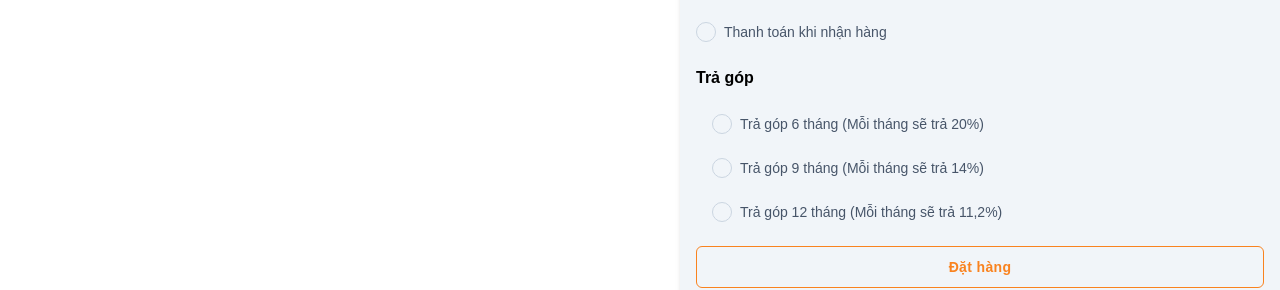
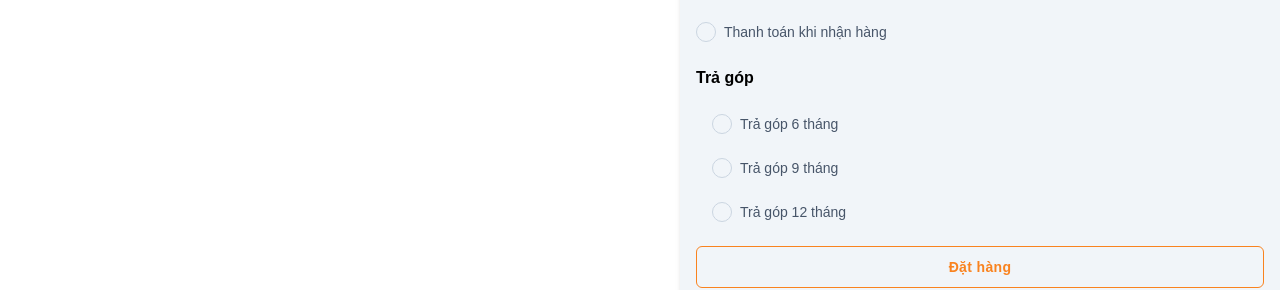
Before and after one commit to tranvanhieu20032001/Ondia, a React (Vite) app in the folder frontend/: page /cart/checkout in a window 1280 px wide. Shown: the part 800-1090 px from the top of the page. Built offline with nearby package versions, Linux system fonts and the light colour scheme; no server answers; a web font is replaced by a local one; what quill-resize-image would draw is missing.

Commit message:
update checkout method

```diff
--- a/frontend/src/components/checkout/YourOrder.jsx
+++ b/frontend/src/components/checkout/YourOrder.jsx
@@ -3,7 +3,7 @@ import { backendDomain, SummaryApi } from "../../common";
 import Context from "../../context";
 import axios from "axios";
 
-function YourOrder({ orders, coupon }) {
+function YourOrder({ orders, coupon, onTotalChange }) {
   const { userData } = useContext(Context);
   const [products, setProducts] = useState({});
 
@@ -19,7 +19,7 @@ function YourOrder({ orders, coupon }) {
       const dataApi = dataResponse.data;
       setProducts((prev) => ({
         ...prev,
-        [productId]: dataApi.product, // Lưu thông tin sản phẩm theo productId
+        [productId]: dataApi.product,
       }));
     } catch (error) {
       console.log(error);
@@ -30,7 +30,7 @@ function YourOrder({ orders, coupon }) {
     if (!userData) {
       orders.forEach((order) => {
         if (!products[order.productId]) {
-          showProduct(order.productId); // Gọi API nếu chưa có sản phẩm trong state
+          showProduct(order.productId);
         }
       });
     }
@@ -65,11 +65,19 @@ function YourOrder({ orders, coupon }) {
 
   const discount = coupon
     ? coupon.discountType === "percentage"
-      ? (subtotal * coupon.value) / 100 // Giảm giá theo phần trăm
-      : coupon.value // Giảm giá theo giá trị cố định
+      ? (subtotal * coupon.value) / 100
+      : coupon.value
     : 0;
 
   const totalPrice = subtotal - discount;
+
+  // Gọi callback để truyền totalPrice ngược lên component cha
+  useEffect(() => {
+    if (onTotalChange) {
+      onTotalChange(totalPrice);
+    }
+  }, [totalPrice, onTotalChange]);
+
   const getProductPrice = (product) => {
     return product?.saleprice !== 0 ? product?.saleprice : product?.price;
   };
@@ -80,17 +88,12 @@ function YourOrder({ orders, coupon }) {
       <hr />
       {orders.map((order) => {
         const productId = order?.productId;
-        const product = userData ? order?.product : products[productId]; // Nếu không có userData, lấy từ state `products`
-
-        const productImage =
-          product?.avatar || order?.product?.avatar;
+        const product = userData ? order?.product : products[productId];
+        const productImage = product?.avatar || order?.product?.avatar;
         const productName = product?.name || order?.product?.name;
         const productPrice =
           getProductPrice(product) || getProductPrice(order?.product);
-        console.log("price", order?.product?.saleprice);
-
         const quantity = order?.quantity;
-
         const totalProductPrice = productPrice * quantity;
 
         return (
@@ -130,8 +133,6 @@ function YourOrder({ orders, coupon }) {
             {subtotal?.toLocaleString()} đ
           </span>
         </p>
-
-        {/* Hiển thị giảm giá nếu có */}
         {coupon && discount > 0 && (
           <p className="text-sm lg:text-base flex justify-between pl-10">
             Discount
@@ -142,7 +143,6 @@ function YourOrder({ orders, coupon }) {
             </span>
           </p>
         )}
-
         <p className="text-sm lg:text-base flex justify-between pl-10">
           Shipping
           <span className="font-medium text-sm lg:text-[16px]">Free</span>
--- a/frontend/src/components/layouts/Myorder.jsx
+++ b/frontend/src/components/layouts/Myorder.jsx
@@ -20,7 +20,7 @@ function Myorder() {
         withCredentials: true,
       });
       setOrders(response.data.orders);
-      console.log("Order",orders);
+      // console.log("Order",orders);
 
       setFilteredOrders(response.data.orders); // Initialize filtered orders
     } catch (error) {
@@ -79,18 +79,18 @@ function Myorder() {
   const closeModal = () => {
     setSelectedOrder(null); // Close the modal by clearing the selected order
   };
-  const getPaymentMethodText = (paymentMethod) => {
+  const getPaymentMethodText = (paymentMethod,totalPrice) => {
     switch (paymentMethod) {
       case 'cod':
         return 'Thanh toán khi nhận hàng';
       case 'bank':
         return 'Chuyển khoản ngân hàng';
       case 'gop6':
-        return 'Trả góp 6 tháng';
+        return `Trả góp 6 tháng (mỗi tháng phải trả ${(totalPrice*0.2).toLocaleString()})`;
       case 'gop9':
-        return 'Trả góp 9 tháng';
+        return `Trả góp 9 tháng (mỗi tháng phải trả ${(totalPrice*0.14).toLocaleString()})`;
       case 'gop12':
-        return 'Trả góp 12 tháng';
+        return `Trả góp 12 tháng (mỗi tháng phải trả ${(totalPrice*0.112).toLocaleString()})`;
       default:
         return 'Phương thức thanh toán không xác định';
     }
@@ -175,7 +175,7 @@ function Myorder() {
                     {order?.phone}
                   </td>
                   <td className="px-2 py-3 text-xs text-gray-700">
-                  {getPaymentMethodText(order?.paymentMethod)}
+                  {getPaymentMethodText(order?.paymentMethod,order?.totalPrice)}
                   </td>
                   <td className="px-2 py-3 text-xs text-gray-700">
                     {order?.totalPrice
--- a/frontend/src/components/layouts/ViewOrder.jsx
+++ b/frontend/src/components/layouts/ViewOrder.jsx
@@ -6,18 +6,18 @@ import LoadingPage from "../loading/LoadingPage";
 function ViewOrder({ order, onClose }) {
   const [products, setProducts] = useState([]);
   const [loading, setLoading] = useState(false);
-  const getPaymentMethodText = (paymentMethod) => {
+  const getPaymentMethodText = (paymentMethod,totalPrice) => {
     switch (paymentMethod) {
       case 'cod':
         return 'Thanh toán khi nhận hàng';
       case 'bank':
         return 'Chuyển khoản ngân hàng';
       case 'gop6':
-        return 'Trả góp 6 tháng';
+        return `Trả góp 6 tháng (mỗi tháng phải trả ${(totalPrice*0.2).toLocaleString()})`;
       case 'gop9':
-        return 'Trả góp 9 tháng';
+        return `Trả góp 9 tháng (mỗi tháng phải trả ${(totalPrice*0.14).toLocaleString()})`;
       case 'gop12':
-        return 'Trả góp 12 tháng';
+        return `Trả góp 12 tháng (mỗi tháng phải trả ${(totalPrice*0.112).toLocaleString()})`;
       default:
         return 'Phương thức thanh toán không xác định';
     }
@@ -121,7 +121,7 @@ function ViewOrder({ order, onClose }) {
                 {order?.email}
               </td>
               <td className="px-2 py-3 text-xs text-gray-700 border-r">
-                {getPaymentMethodText(order?.paymentMethod)}
+                {getPaymentMethodText(order?.paymentMethod,order?.totalPrice)}
               </td>
               <td className="px-2 py-3 text-xs text-gray-700 border-r">
                 {" "}
--- a/frontend/src/page/Checkout.jsx
+++ b/frontend/src/page/Checkout.jsx
@@ -23,6 +23,11 @@ function Checkout() {
   const [loading, setLoading] = useState(false);
   const [billingData, setBillingData] = useState({});
   const [coupon, setCoupon] = useState(null);
+  const [totalPrice, setTotalPrice] = useState(0); // Lưu giá trị totalPrice từ component con
+
+  const handleTotalPriceChange = (newTotal) => {
+    setTotalPrice(newTotal);
+  };
 
   const userDetails = useSelector((state) => state?.user?.user?.user);
 
@@ -261,7 +266,7 @@ function Checkout() {
           <CouponForm getDiscountByName={getDiscountByName} />
         </div>
         <div>
-          <YourOrder orders={orders} coupon={coupon} />
+        <YourOrder orders={orders} coupon={coupon} onTotalChange={handleTotalPriceChange} />
           <div className="space-y-6 py-4 shadow-md bg-slate-100 px-4">
             <div>
             <h2 className="font-bold">Chọn phương thức thanh toán</h2>
@@ -350,7 +355,7 @@ function Checkout() {
                 className="ml-2 text-slate-600 cursor-pointer text-sm"
                 htmlFor="gop6"
               >
-                Trả góp 6 tháng (Mỗi tháng sẽ trả 20%)
+                Trả góp 6 tháng { totalPrice ?`(Mỗi tháng phải trả ${(totalPrice*0.2).toLocaleString()} đ)`:''}
               </label>
             </div>
             <div className="flex items-center mt-6 px-4">
@@ -372,7 +377,7 @@ function Checkout() {
                 className="ml-2 text-slate-600 cursor-pointer text-sm"
                 htmlFor="gop9"
               >
-                Trả góp 9 tháng (Mỗi tháng sẽ trả 14%)
+                Trả góp 9 tháng { totalPrice ?`(Mỗi tháng phải trả ${(totalPrice*0.14).toLocaleString()} đ)`:''}
               </label>
             </div>
             <div className="flex items-center mt-6 px-4">
@@ -394,7 +399,7 @@ function Checkout() {
                 className="ml-2 text-slate-600 cursor-pointer text-sm"
                 htmlFor="gop12"
               >
-                Trả góp 12 tháng (Mỗi tháng sẽ trả 11,2%)
+                Trả góp 12 tháng { totalPrice ?`(Mỗi tháng phải trả ${(totalPrice*0.112).toLocaleString()} đ)`:''}
               </label>
             </div>
 
--- a/frontend/src/page/admin/ordersmanagement/OrdersManagement.jsx
+++ b/frontend/src/page/admin/ordersmanagement/OrdersManagement.jsx
@@ -14,18 +14,18 @@ const OrdersManagement = () => {
   const [selectedOrder, setSelectedOrder] = useState(null);
   const [isEditing, setIsEditing] = useState(null); // Track edit mode for each order
   const [editedStatus, setEditedStatus] = useState("");
-  const getPaymentMethodText = (paymentMethod) => {
+  const getPaymentMethodText = (paymentMethod,totalPrice) => {
     switch (paymentMethod) {
       case 'cod':
         return 'Thanh toán khi nhận hàng';
       case 'bank':
         return 'Chuyển khoản ngân hàng';
       case 'gop6':
-        return 'Trả góp 6 tháng';
+        return `Trả góp 6 tháng (mỗi tháng phải trả ${(totalPrice*0.2).toLocaleString()})`;
       case 'gop9':
-        return 'Trả góp 9 tháng';
+        return `Trả góp 9 tháng (mỗi tháng phải trả ${(totalPrice*0.14).toLocaleString()})`;
       case 'gop12':
-        return 'Trả góp 12 tháng';
+        return `Trả góp 12 tháng (mỗi tháng phải trả ${(totalPrice*0.112).toLocaleString()})`;
       default:
         return 'Phương thức thanh toán không xác định';
     }
@@ -268,7 +268,7 @@ const OrdersManagement = () => {
                     {order.phone}
                   </td>
                   <td className="px-2 py-3 text-sm text-gray-700">
-                    {getPaymentMethodText(order.paymentMethod)}
+                    {getPaymentMethodText(order.paymentMethod,order.totalPrice)}
                   </td>
                   <td className="px-2 py-3 text-sm text-gray-700">
                     {order.totalPrice?.toLocaleString()} VND
```
